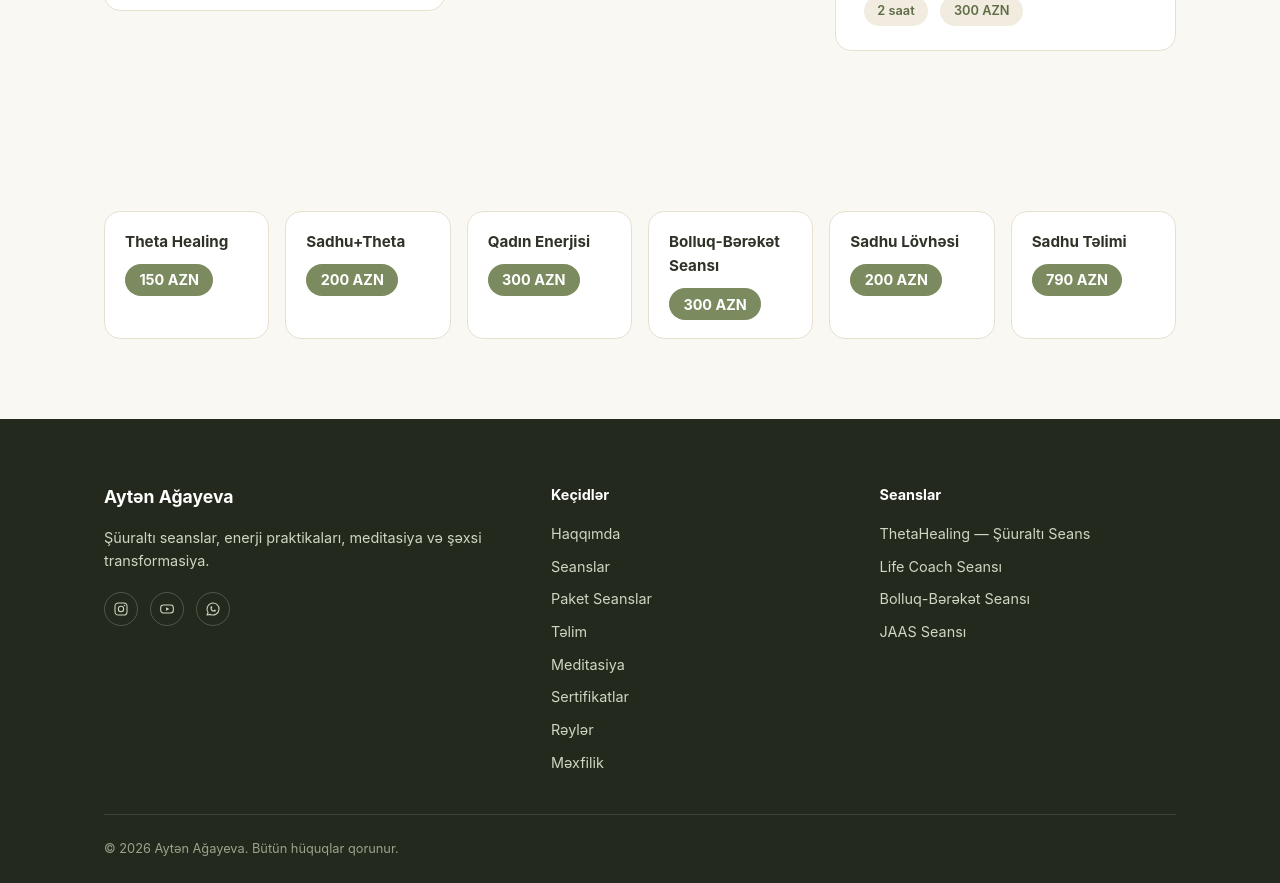
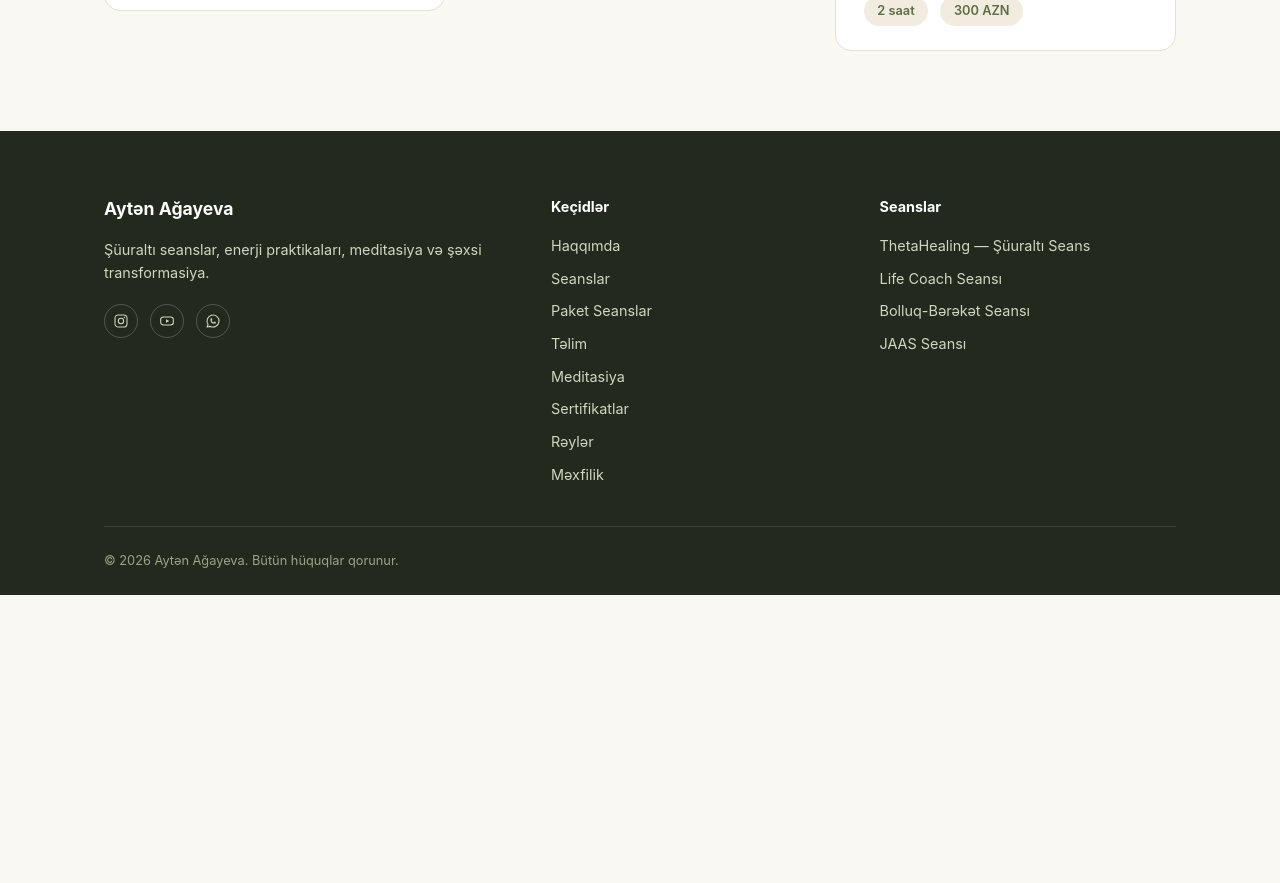
Before and after one commit to alamdarmanafov/aytenagayeva, a Next.js app: page /seanslar in a window 1280 px wide. Shown: the part 1180-2063 px from the top of the page. After the commit the page ends 1775 px from the top, so only its background shows below. Built offline with nearby package versions, Linux system fonts and the light colour scheme.

Commit message:
Remove the individual session prices section from /seanslar
Drop the "Qiymətlər" price-grid entirely, plus the now-unused prices
data export and price-grid/price-card CSS.

```diff
--- a/app/globals.css
+++ b/app/globals.css
@@ -1044,26 +1044,6 @@ footer {
   line-height: 1.7;
 }
 
-.price-grid {
-  display: grid;
-  grid-template-columns: repeat(auto-fit, minmax(150px, 1fr));
-  gap: 1rem;
-}
-
-.price-card {
-  padding: 1.1rem 1.25rem;
-}
-
-.price-card .package-head {
-  flex-direction: column;
-  align-items: flex-start;
-  gap: 0.6rem;
-}
-
-.price-card .package-head h3 {
-  font-size: 0.95rem;
-}
-
 .tab-radio {
   display: none;
 }
--- a/app/seanslar/page.js
+++ b/app/seanslar/page.js
@@ -2,7 +2,7 @@ import Image from 'next/image';
 import Header from '../components/Header';
 import Footer from '../components/Footer';
 import { WHATSAPP_LINK } from '../constants';
-import { services, prices } from '../servicesData';
+import { services } from '../servicesData';
 
 export const metadata = {
   title: 'Seanslar — Aytən Ağayeva',
@@ -60,21 +60,6 @@ export default function Seanslar() {
             </div>
           </div>
         </section>
-
-        <section id="qiymetler">
-          <div className="container">
-            <div className="price-grid">
-              {prices.map((p) => (
-                <div className="package-card price-card" key={p.title}>
-                  <div className="package-head">
-                    <h3>{p.title}</h3>
-                    <span className="package-price">{p.price}</span>
-                  </div>
-                </div>
-              ))}
-            </div>
-          </div>
-        </section>
       </main>
 
       <Footer />
--- a/app/servicesData.js
+++ b/app/servicesData.js
@@ -287,13 +287,4 @@ const packages = [
 ];
 
 
-const prices = [
-  { title: 'Theta Healing', price: '150 AZN' },
-  { title: 'Sadhu+Theta', price: '200 AZN' },
-  { title: 'Qadın Enerjisi', price: '300 AZN' },
-  { title: 'Bolluq-Bərəkət Seansı', price: '300 AZN' },
-  { title: 'Sadhu Lövhəsi', price: '200 AZN' },
-  { title: 'Sadhu Təlimi', price: '790 AZN' },
-];
-
-export { services, packages, training, prices };
+export { services, packages, training };
```
